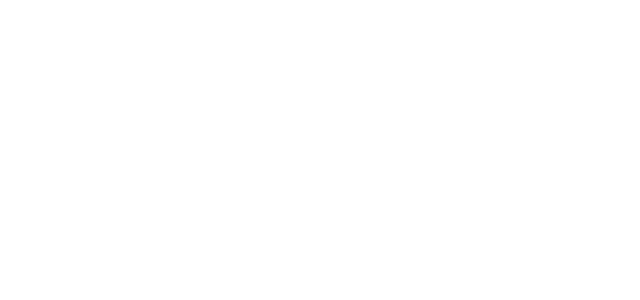
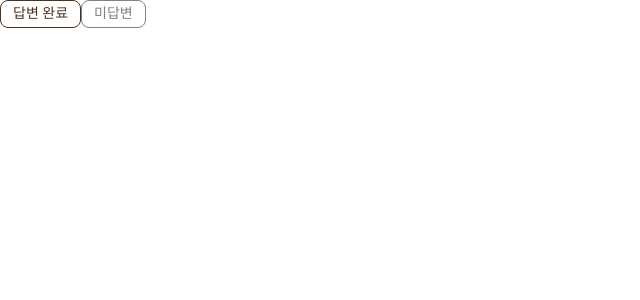
Before and after one commit to sprint-part2-team14/OpenMind, a React (Create React App) app in the folder openmind/: page / in a window 1280 px wide. Shown: the top 300 px of the page, without its empty margins (0-640 px from the left). Built offline with nearby package versions, Linux system fonts and the light colour scheme.

Commit message:
Refector: Badge 컴포넌트 jsx파일 수정 및 css 모듈화

```diff
--- a/openmind/src/App.jsx
+++ b/openmind/src/App.jsx
@@ -1,5 +1,14 @@
+import '../src/Styles/Css/Global.css';
+import BadgeBrown from './Components/BadgeBrown';
+import BadgeGray from './Components/BadgeGray';
+
 function App() {
-  return <div className='App'></div>;
+  return (
+    <div className='App'>
+      <BadgeBrown />
+      <BadgeGray />
+    </div>
+  );
 }
 
 export default App;
--- a/openmind/src/Components/BadgeBrown.jsx
+++ b/openmind/src/Components/BadgeBrown.jsx
@@ -1,13 +1,13 @@
-import '../Styles/Badge.css';
+import Styles from '../Styles/Badge.module.css';
 
-const Badge = () => {
+const BadgeBrown = () => {
   return (
     <>
-      <div className='Badge-Border Badge-Brown'>
-        <p className='Badge-Context Badge-Color-Brown'>답변 완료</p>
+      <div className={`${Styles.border} ${Styles.borderBrown}`}>
+        <p className={`${Styles.context} ${Styles.colorBrown}`}>답변 완료</p>
       </div>
     </>
   );
 };
 
-export default Badge;
+export default BadgeBrown;
--- a/openmind/src/Components/BadgeGray.jsx
+++ b/openmind/src/Components/BadgeGray.jsx
@@ -1,10 +1,10 @@
-import '../Styles/Badge.css';
+import Styles from '../Styles/Badge.module.css';
 
 const BadgeGray = () => {
   return (
     <>
-      <div className='Badge-Border Badge-Gray'>
-        <p className='Badge-Context Badge-Color-Gray'>미답변</p>
+      <div className={`${Styles.border} ${Styles.borderGray}`}>
+        <p className={`${Styles.context} ${Styles.colorGray}`}>미답변</p>
       </div>
     </>
   );
--- a/openmind/src/Components/PageNation.jsx
+++ b/openmind/src/Components/PageNation.jsx
@@ -8,7 +8,7 @@ const PageNation = ({ state = 'active' }) => {
   return (
     <button
       type='button'
-      className={`${Styles[state]}`}
+      className={`${Styles.button} ${Styles[state]}`}
       disabled={state === 'inactive' ? true : false}
       onClick={handleOnClick}>
       1
--- a/openmind/src/Styles/Badge.css
+++ b/openmind/src/Styles/Badge.module.css
@@ -1,12 +1,14 @@
-.Badge-Border {
+.border {
   display: inline-flex;
   gap: 1rem;
   align-items: center;
   justify-content: center;
   padding: 0.4rem 1.2rem;
+  background: var(--gray10);
+  border-radius: 8px;
 }
 
-.Badge-Context {
+.context {
   display: flex;
   font-family: Pretendard;
   font-size: var(--caption);
@@ -15,22 +17,18 @@
   line-height: 1.8rem;
 }
 
-.Badge-Brown {
+.borderBrown {
   border: 1px solid var(--brown40);
-  background: var(--gray10);
-  border-radius: 8px;
 }
 
-.Badge-Gray {
+.borderGray {
   border: 1px solid var(--gray40);
-  background: var(--gray10);
-  border-radius: 8px;
 }
 
-.Badge-Color-Brown {
+.colorBrown {
   color: var(--brown40);
 }
 
-.Badge-Color-Gray {
+.colorGray {
   color: var(--gray40);
 }
--- a/openmind/src/Styles/PageNation.module.css
+++ b/openmind/src/Styles/PageNation.module.css
@@ -1,4 +1,4 @@
-Button {
+.button {
   display: flex;
   align-items: center;
   justify-content: center;
@@ -21,12 +21,12 @@ Button {
   color: var(--brown40);
 }
 
-Button:hover {
+.button:hover {
   color: var(--gray60);
 }
 
 @media (max-width: 767px) {
-  Button {
+  .button {
     width: 3rem;
     height: 3rem;
     font-size: var(--body3);
```
Also changed, not shown: openmind/src/Components/FeedFooter.jsx (deleted, +0 -13 lines), openmind/src/Styles/FeedFooter.module.css (deleted).
